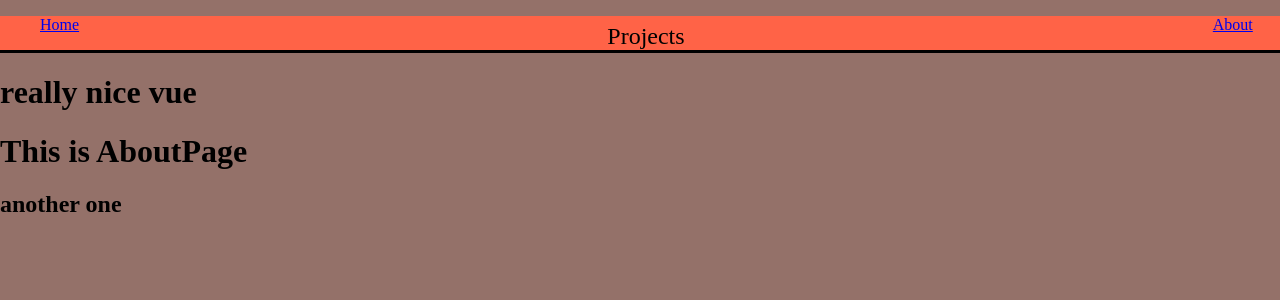
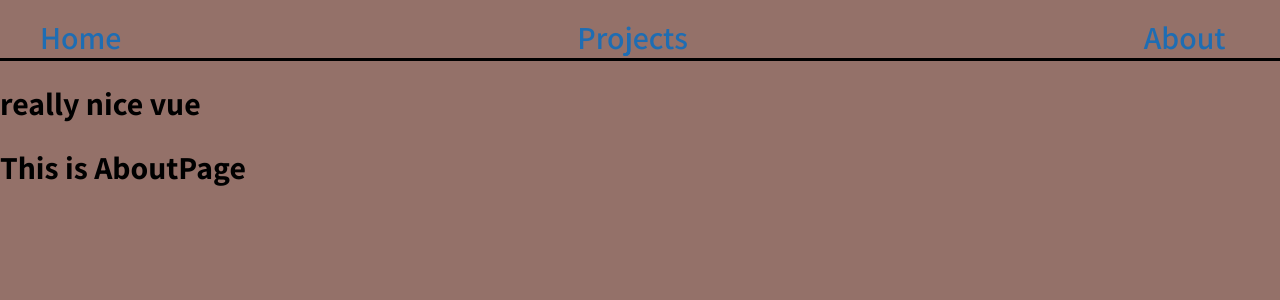
Before and after one commit to johnxadams/great-vue-from-here, a Vue app: page /about in a window 1280 px wide. Shown: the top 300 px of the page. Built offline with nearby package versions, Linux system fonts and the light colour scheme.

Commit message:
navbarTitles hover and active effect added

```diff
--- a/src/App.vue
+++ b/src/App.vue
@@ -14,6 +14,8 @@ import navbar from "./components/navbar.vue";
 </template>
 
 <style lang="scss">
+@import url("https://fonts.googleapis.com/css2?family=Assistant:wght@200;300;400;500;600;700;800&display=swap");
+
 @mixin flex-jc-ai-dir($jc, $ai, $dir) {
   display: flex;
   justify-content: $jc;
@@ -28,5 +30,6 @@ body {
   margin: 0;
   padding: 0;
   background-color: #947169;
+  font-family: "Assistant";
 }
 </style>
--- a/src/components/navbar.vue
+++ b/src/components/navbar.vue
@@ -5,11 +5,10 @@ import { useRouter } from "vue-router";
 <template>
   <nav v-bind:class="$style.navbarContainer">
     <ul>
-          <router-link to="/">Home</router-link>
+      <router-link to="/">Home</router-link>
 
-      <li>Projects</li>
-          <router-link to="/about">About</router-link>
-
+      <li><a href="#"> Projects</a></li>
+      <router-link to="/about">About</router-link>
     </ul>
   </nav>
 </template>
@@ -23,18 +22,29 @@ import { useRouter } from "vue-router";
 }
 
 .navbarContainer {
-  background-color: tomato;
-  /* height: 5rem; */
   border-bottom: 3px solid black;
   ul {
     @include flex-jc-ai-dir(space-between, flex-end, row);
     li {
-      font-size: 1.5rem;
+      font-size: 2rem; // this is only for "Projects" in navbar
+      margin-bottom: -1rem;
       list-style: none;
-      margin-bottom: -1rem;
+    }
+    a {
+      text-decoration: none;
+      font-size: 2rem;
+      margin-bottom: -1rem; // this margin doesnt apply to <a>"Projects"
+      font-weight: 600;
+      color: rgb(30, 109, 179);
+      transition: ease-in-out 0.15s;
+      &:hover {
+        color: rgb(46, 46, 46);
+      }
+      &:active {
+        color: white;
+      }
     }
     :nth-child(3) {
-      /* color: green; */
       margin-right: 1.7em;
     }
   }
--- a/src/views/AboutPage.vue
+++ b/src/views/AboutPage.vue
@@ -4,7 +4,6 @@
 
 <template>
     <h1>This is AboutPage</h1>
-    <h2>another one</h2>
 </template>
 
 <style module lang="scss">
```
Also changed, not shown: src/router/index.js (renamed from src/router/index.ts).
